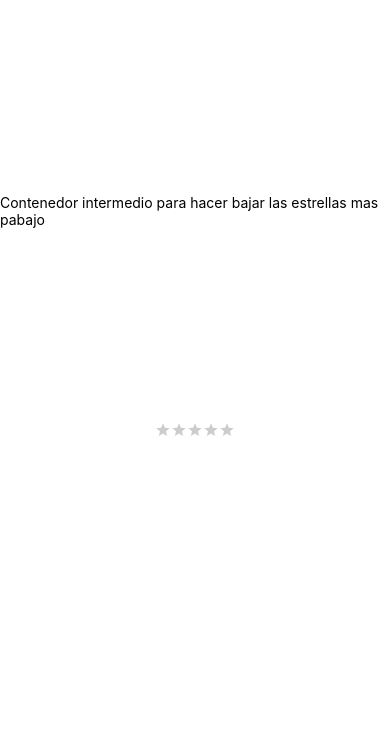
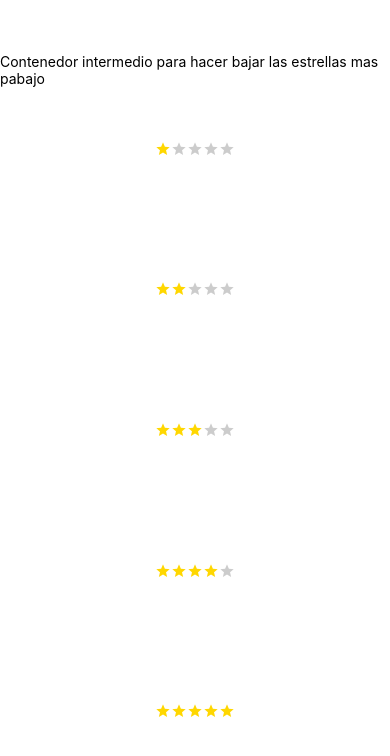
Before and after one commit to carolusquintae/proyecto-3, a React Native app: screen / in a window 390 px wide. Shown: the top 756 px of the page. Built offline with nearby package versions, Linux system fonts and the light colour scheme.

Commit message:
version final del componente FilaEstrellas

```diff
--- a/App.tsx
+++ b/App.tsx
@@ -1,4 +1,4 @@
-import { Pressable, StyleSheet, Text, View } from 'react-native';
+import { StyleSheet, Text, View } from 'react-native';
 import FilaEstrellas from './components/FilaEstrellas';
 
 export default function App() {
@@ -7,7 +7,11 @@ export default function App() {
       <View style={styles.container}>
         <Text>Contenedor intermedio para hacer bajar las estrellas mas pabajo</Text>
       </View>
-      <FilaEstrellas estrellas={3020} />
+      <FilaEstrellas estrellas={1} />
+      <FilaEstrellas estrellas={2} />
+      <FilaEstrellas estrellas={3} />
+      <FilaEstrellas estrellas={4} />
+      <FilaEstrellas estrellas={5} />
 
     </View>
   );
--- a/components/FilaEstrellas.tsx
+++ b/components/FilaEstrellas.tsx
@@ -3,13 +3,26 @@ import React from 'react';
 import generarListaIdsEstrella from '../utils/Funciones';
 import { MaterialIcons } from '@expo/vector-icons';
 
-export default function FilaEstrellas({estrellas}: any) {
+type FilaEstrellasProps = {
+  estrellas:number
+}
+
+export default function FilaEstrellas({estrellas}: FilaEstrellasProps) {
 
   return (
     <View style={styles.fila}>
     {
-      generarListaIdsEstrella(5).map(estrellas => <MaterialIcons
-                                                    key={estrellas}
+      generarListaIdsEstrella(estrellas).map(e => <MaterialIcons
+                                                    key={e}
+                                                    name={"star"}
+                                                    size={16}
+                                                    color={styles.estrellaLlena.color}
+                                                  />
+                                    )
+    }
+    {
+      generarListaIdsEstrella(5-estrellas).map(e => <MaterialIcons
+                                                    key={e}
                                                     name={"star"}
                                                     size={16}
                                                     color={styles.estrellaVacia.color}
@@ -18,10 +31,6 @@ export default function FilaEstrellas({estrellas}: any) {
     }
     </View>
   );
-}
-
-export function estrellasVacias() {
-
 }
 
 const styles = StyleSheet.create({
```
